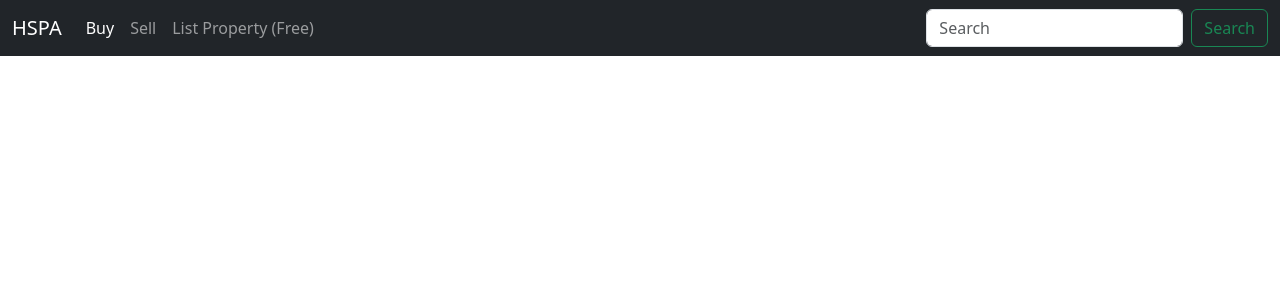
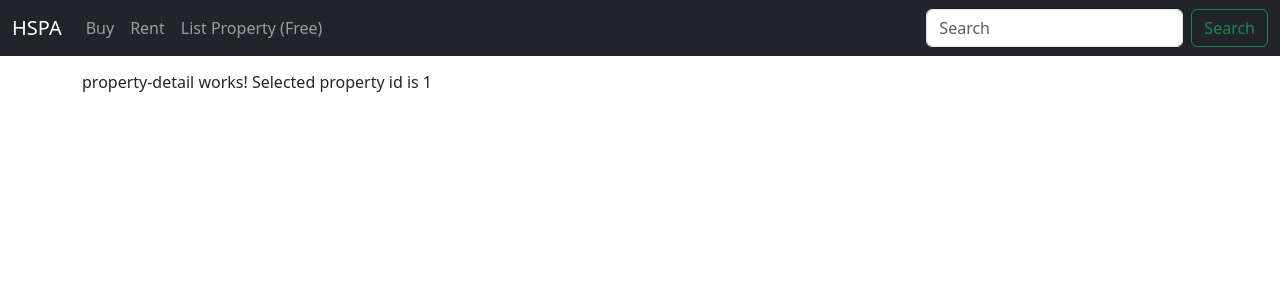
Before and after one commit to Roshankumar0808/Estate-Explorer, an Angular app in the folder Frontend/EstateExplorer/: page /property-detail/1 in a window 1280 px wide. Before the commit this address led to /. Shown: the top 300 px of the page. Built offline with nearby package versions, Linux system fonts and the light colour scheme.

Commit message:
Advanced Routing:(routerLinkActive,routerLink,routerLinkActiveOptionsappRoutes:Routes)

```diff
--- a/Frontend/EstateExplorer/src/app/Property/add-property/add-property.component.html
+++ b/Frontend/EstateExplorer/src/app/Property/add-property/add-property.component.html
@@ -1,3 +1,4 @@
 <p>
   add-property works!
+  <button (click)="onBack()" class="btn btn-primary">Back</button>
 </p>
--- a/Frontend/EstateExplorer/src/app/Property/add-property/add-property.component.ts
+++ b/Frontend/EstateExplorer/src/app/Property/add-property/add-property.component.ts
@@ -1,4 +1,5 @@
 import { Component, OnInit } from '@angular/core';
+import { Router } from '@angular/router';
 
 @Component({
   selector: 'app-add-property',
@@ -7,9 +8,14 @@ import { Component, OnInit } from '@angular/core';
 })
 export class AddPropertyComponent implements OnInit {
 
-  constructor() { }
+  constructor(private router: Router) { }
 
   ngOnInit() {
   }
 
+  onBack()
+  {
+    this.router.navigate(['/'])
+  }
+
 }
--- a/Frontend/EstateExplorer/src/app/Property/property-card/property-card.component.html
+++ b/Frontend/EstateExplorer/src/app/Property/property-card/property-card.component.html
@@ -4,7 +4,7 @@
       <img class="card-img-top" src="assets\images\house_default.jpg">
       <ul class="list-inline text-center member-icons animate">
         <li class="list-inline-item">
-          <button class="btn btn-primary"><i class="fa-regular fa-pen-to-square"></i></button>
+          <button class="btn btn-primary" routerLink="/property-detail/{{Property.Id}}"><i class="fa-regular fa-pen-to-square"></i></button>
         </li>
         <li class="list-inline-item">
           <button class="btn btn-primary"><i class="fa-solid fa-address-book"></i></button>
--- /dev/null
+++ b/Frontend/EstateExplorer/src/app/Property/property-detail/property-detail.component.html
@@ -0,0 +1,4 @@
+<p>
+  property-detail works!
+  Selected property id is {{propertyId}}
+</p>
--- /dev/null
+++ b/Frontend/EstateExplorer/src/app/Property/property-detail/property-detail.component.ts
@@ -0,0 +1,17 @@
+import { Component, OnInit } from '@angular/core';
+import { ActivatedRoute } from '@angular/router';
+
+@Component({
+  selector: 'app-property-detail',
+  templateUrl: './property-detail.component.html',
+  styleUrls: ['./property-detail.component.css']
+})
+export class PropertyDetailComponent implements OnInit {
+public propertyId: number;
+  constructor(private route: ActivatedRoute) { }
+
+  ngOnInit() {
+    this.propertyId=this.route.snapshot.params['id'];
+  }
+
+}
--- a/Frontend/EstateExplorer/src/app/nav-bar/nav-bar.component.html
+++ b/Frontend/EstateExplorer/src/app/nav-bar/nav-bar.component.html
@@ -7,27 +7,27 @@
     <div class="collapse navbar-collapse" id="navbarSupportedContent">
       <ul class="navbar-nav me-auto mb-2 mb-lg-0">
         <li class="nav-item">
-          <a class="nav-link active" aria-current="page" href="/">Buy</a>
+          <a class="nav-link" aria-current="page" [routerLinkActiveOptions]="{exact:true}" routerLinkActive="active"  routerLink="/">Buy</a>
         </li>
         <li class="nav-item">
-          <a class="nav-link" href="/">Sell</a>
+          <a class="nav-link" routerLinkActive="active" routerLink="/rent-property">Rent</a>
         </li>
         <!-- <li class="nav-item dropdown">
-          <a class="nav-link dropdown-toggle" href="#" role="button" data-bs-toggle="dropdown" aria-expanded="false">
+          <a class="nav-link dropdown-toggle" routerLink="#" role="button" data-bs-toggle="dropdown" aria-expanded="false">
             Dropdown
           </a>
           <ul class="dropdown-menu">
-            <li><a class="dropdown-item" href="#">Action</a></li>
-            <li><a class="dropdown-item" href="#">Another action</a></li>
+            <li><a class="dropdown-item" routerLink="#">Action</a></li>
+            <li><a class="dropdown-item" routerLink="#">Another action</a></li>
             <li><hr class="dropdown-divider"></li>
-            <li><a class="dropdown-item" href="#">Something else here</a></li>
+            <li><a class="dropdown-item" routerLink="#">Something else here</a></li>
           </ul>
         </li> -->
         <!-- <li class="nav-item">
           <a class="nav-link disabled" aria-disabled="true">Disabled</a>
         </li> -->
         <li class="nav-item">
-          <a class="nav-link" href="/add-property">List Property (Free)</a>
+          <a class="nav-link" routerLinkActive="active" routerLink="/add-property">List Property (Free)</a>
         </li>
       </ul>
       <form class="d-flex" role="search">
```
Also changed, not shown: Frontend/EstateExplorer/src/app/app.module.ts (+6 -2 lines), Frontend/EstateExplorer/src/app/Property/property-detail/property-detail.component.css (added), 1 other file (tests, documents, lock files or other folders).
